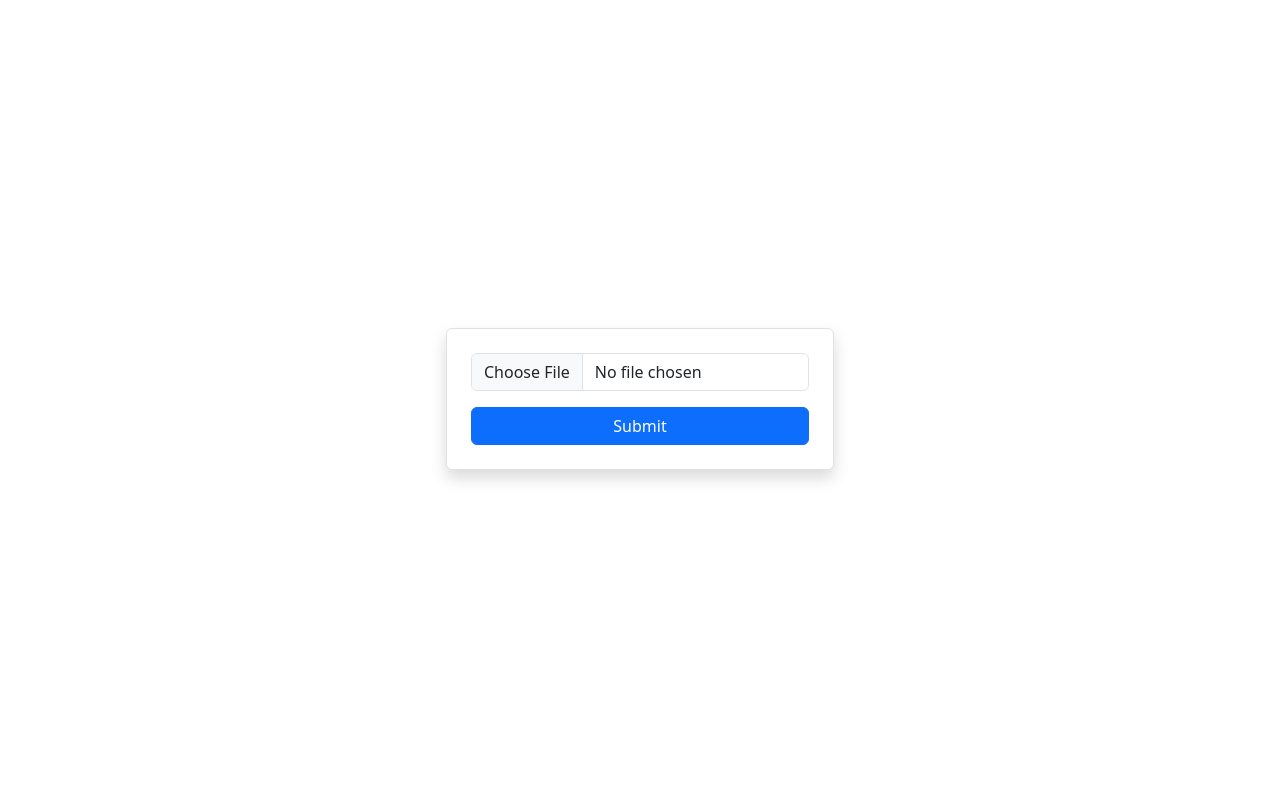
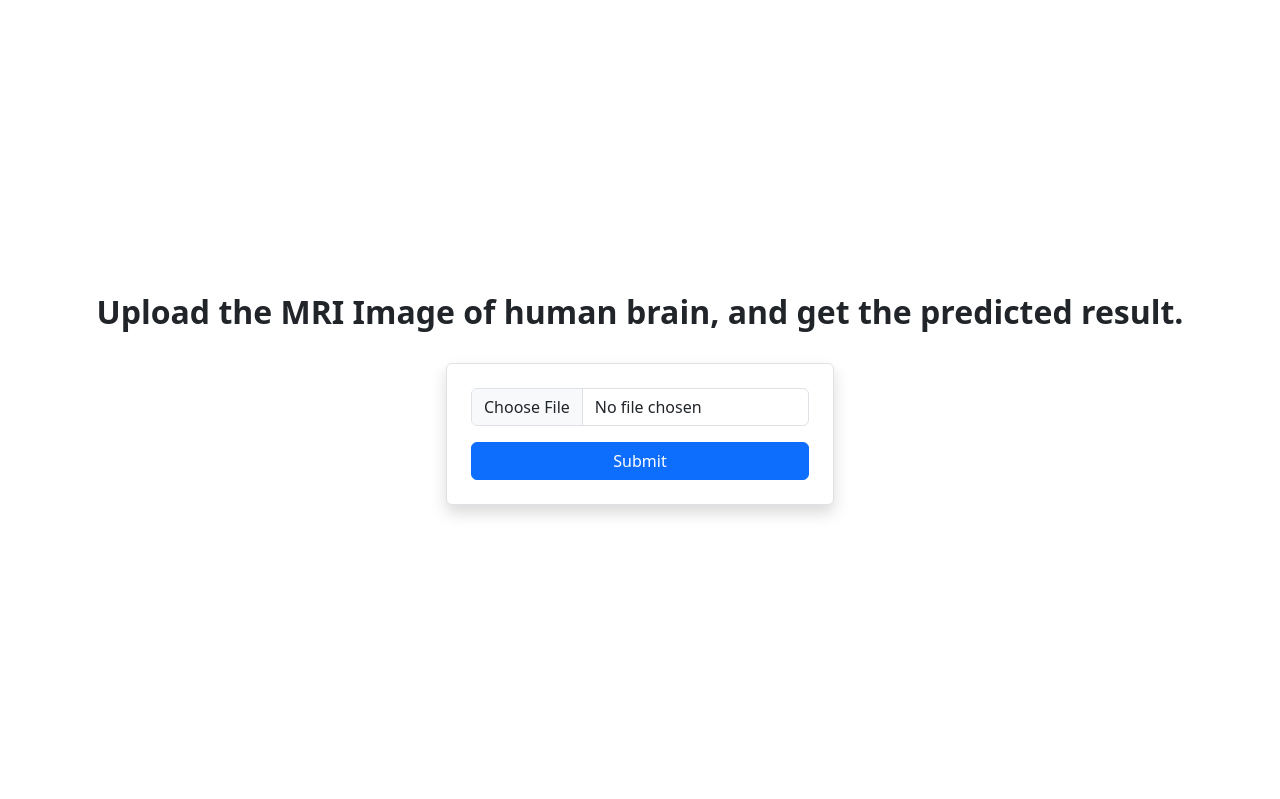
Before and after one commit to Raj-Kedia/brain_tumor_detector, a Django app: page / in a window 1280 px wide. Shown: the part 51-850 px from the top of the page. Run offline with Django 5.2, Linux system fonts and the light colour scheme.

Commit message:
update home.html

```diff
--- a/template/home.html
+++ b/template/home.html
@@ -11,7 +11,15 @@
 {% endblock %}
 
 {% block body %}
-<div class="d-flex justify-content-center align-items-center" style="height: 100vh;">
+
+<div class="d-flex justify-content-center align-items-center flex-column text-center" style="height: 100vh;">
+
+    <div class="mb-4 px-3">
+        <h2 class="fw-bold" style="white-space: nowrap; font-size: 2rem;">
+            Upload the MRI Image of human brain, and get the predicted result.
+        </h2>
+    </div>
+
     <form method="POST" enctype="multipart/form-data" class="p-4 border rounded shadow bg-white">
         {% csrf_token %}
         <div class="input-group mb-3">
@@ -19,5 +27,7 @@
         </div>
         <button type="submit" class="btn btn-primary w-100">Submit</button>
     </form>
+
 </div>
+
 {% endblock %}
```
